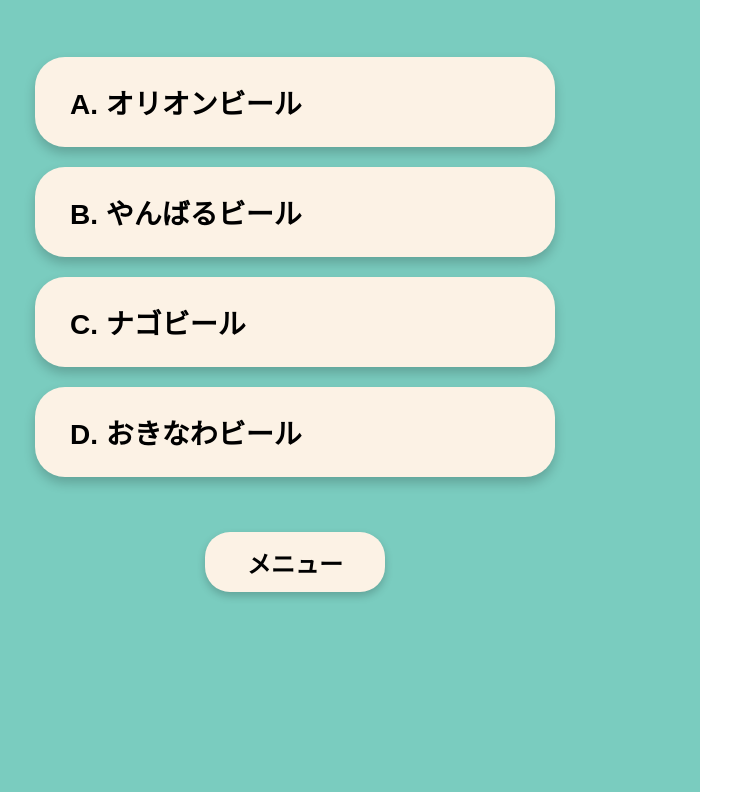
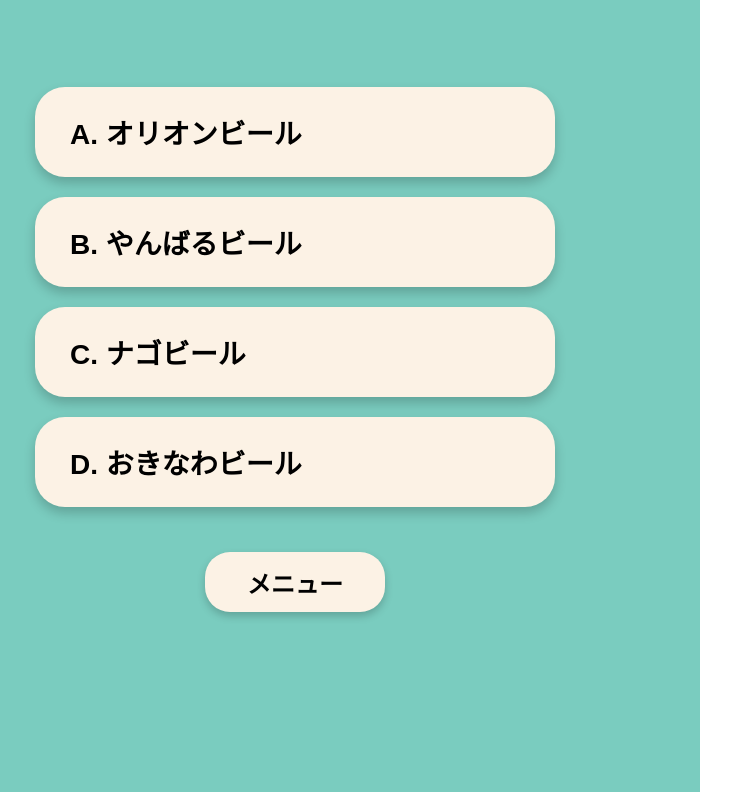
Before and after one commit to siori920/GP1_quiz, a plain HTML site: page index.html in a window 1280 px wide. Shown: the part 153-945 px from the top of the page, without its empty margins (110-841 px from the left). Drawn offline with Linux system fonts and the light colour scheme; no server answers.

Commit message:
Update index.html

```diff
--- a/index.html
+++ b/index.html
@@ -39,7 +39,7 @@
         /* Choice buttons */
         .choices {
             position: absolute;
-            top: 190px;
+            top: 220px;
             left: 50%;
             transform: translateX(-50%);
             width: 520px;
@@ -71,7 +71,7 @@
         /* Menu button */
         .menu-button {
             position: absolute;
-            bottom: 200px;
+            bottom: 180px;
             left: 50%;
             transform: translateX(-50%);
             width: 180px;
```
